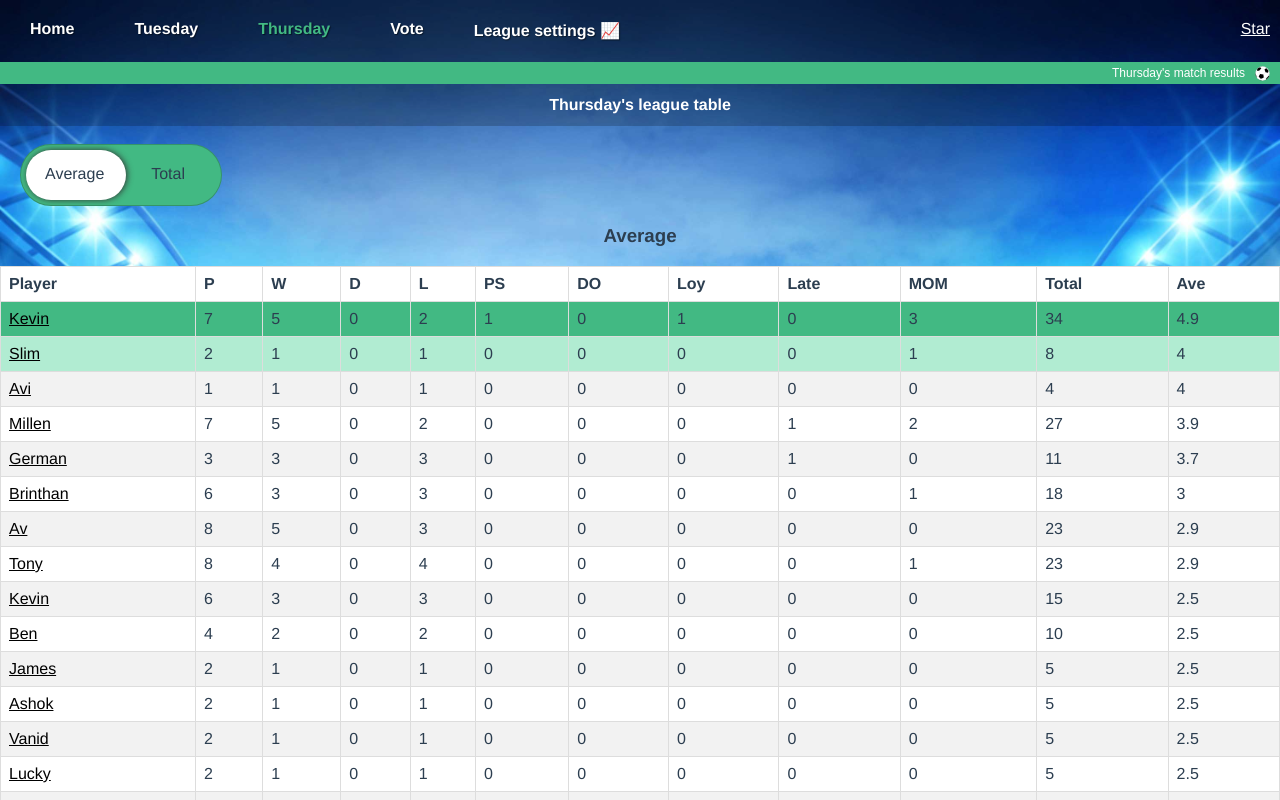
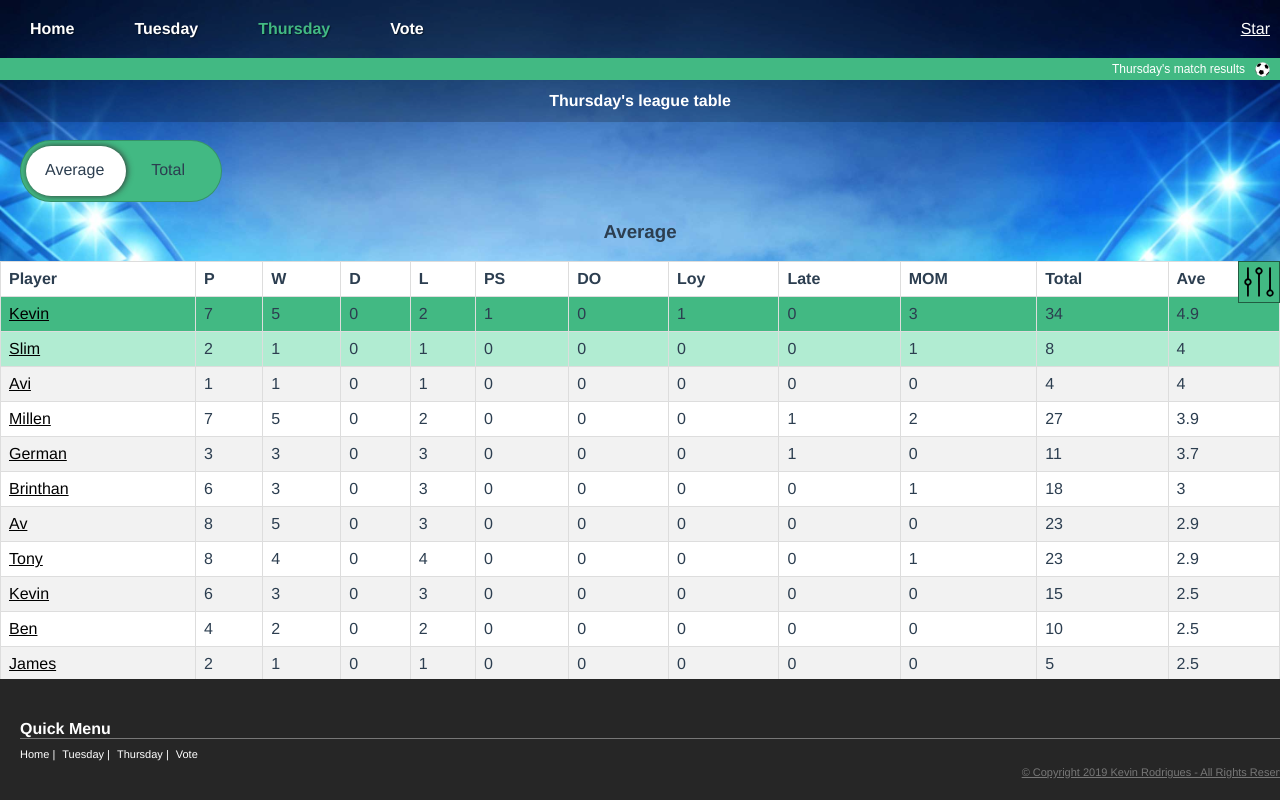
Before and after one commit to kevinrodrigues/football-league-standings, a Vue app: page /#/league-standings/thursday in a window 1280 px wide. Shown: the top 800 px of the page. Built offline with nearby package versions, Linux system fonts and the light colour scheme; what vue-js-modal would draw is missing.

Commit message:
VTF-2 - Added filtering and search overlay styles.

```diff
--- a/src/App.vue
+++ b/src/App.vue
@@ -1,4 +1,5 @@
 <template>
+  <div class="wrapper">
     <div id="app">
       <div class="github-cta">
         <a
@@ -29,21 +30,25 @@
                 }
               }">Thursday</router-link></li>
           <li><router-link to="/mom-votes/">Vote</router-link></li>
-        <li><button type="button" @click="showModal">League settings 📈</button></li>
         </ul>
       </div>
       <router-view :key="$route.fullPath"/>
       <modal-default-to-match-day />
+      <div class="push"></div>
+      <page-footer />
+    </div>
   </div>
 </template>
 
 <script>
 import { mapActions } from 'vuex';
 import ModalDefaultToMatchDay from '@/components/ModalDefaultToMatchDay.vue';
+import PageFooter from '@/components/PageFooter.vue';
 
 export default {
   components: {
     ModalDefaultToMatchDay,
+    PageFooter,
   },
   mounted() {
     const github = document.createElement('script');
@@ -73,6 +78,11 @@ body {
   margin: 0;
 }
 
+html, body {
+  height: 100%;
+  margin: 0;
+}
+
 h1 {
   color: #fff;
   background-color: rgba(0,0,0,0.2);
@@ -96,6 +106,7 @@ h1.stickyHeader {
   font-family: 'Avenir', Helvetica, Arial, sans-serif;
   text-align: center;
   color: #2c3e50;
+  margin-bottom: 133px;
 }
 
 #nav {
--- a/src/components/ModalMatchDetails.vue
+++ b/src/components/ModalMatchDetails.vue
@@ -18,7 +18,7 @@
                 <h3>💰 Late fines: <span>{{ fines }}</span></h3>
             </div>
 
-            <button @click="$modal.hide('match-details')">
+            <button @click="$modal.hide('match-details')" class="modal-close">
                 Close
             </button>
         </div>
@@ -83,6 +83,23 @@ export default {
 }
 
 .match-details-inner .score {
-    clear: both;
+  clear: both;
+}
+
+.modal-close {
+  padding: 10px;
+  background-color: #42b983;
+  border: none;
+  width: 100%;
+  margin-top: 20px;
+  color: #fff;
+  font-size: 18px;
+  font-weight: 700;
+}
+
+.modal-close:hover,
+.modal-close:focus {
+  cursor: pointer;
+  background-color: #5cf3af;
 }
 </style>
--- /dev/null
+++ b/src/components/PageFooter.vue
@@ -0,0 +1,63 @@
+<template>
+  <div class="footer">
+      <h4>Quick Menu</h4>
+    <ul>
+        <li>Home |</li>
+        <li>Tuesday |</li>
+        <li>Thursday |</li>
+        <li>Vote</li>
+    </ul>
+    <a href="https://github.com/kevinrodrigues" target="_blank">
+        &copy; Copyright {{ getCurrentYear }} Kevin Rodrigues - All Rights Reserved.
+    </a>
+  </div>
+</template>
+
+<script>
+export default {
+  computed: {
+    getCurrentYear() {
+      const date = new Date();
+      return date.getFullYear();
+    },
+  },
+};
+</script>
+
+<style scoped>
+.footer {
+    background: #262626;
+    padding: 20px;
+    margin-top: 20px;
+    color: #fff;
+    text-align: right;
+    position: fixed;
+    bottom: 0;
+    width: 100%;
+}
+
+.footer a {
+    color: #777;
+    font-size: 11px;
+}
+
+.footer h4 {
+    text-align: left;
+    margin-bottom: 5px;
+    border-bottom: 1px solid #777;
+}
+
+.footer ul {
+    text-align: left;
+    padding: 0;
+    margin: 0;
+}
+
+.footer li {
+    list-style: none;
+    list-style: none;
+    display: inline-block;
+    margin-right: 7px;
+    font-size: 11px;
+}
+</style>
--- a/src/views/LeagueTable.vue
+++ b/src/views/LeagueTable.vue
@@ -9,7 +9,7 @@
         {{ getCurrentSelectedLeagueDay }} league table
     </h1>
 
-    <div class="container">
+    <div class="container toggle-switch">
       <div class="l-col">
         <input type="checkbox" id="switch" />
         <label for="switch" @click="onToggleSwitcherState">
@@ -20,6 +20,25 @@
     </div>
 
     <h3>{{ getSwitchedStateHeading }}</h3>
+
+    <div class="filter-wrapper">
+      <button @click="onFilterPlayerOpened" class="filter-search">Filter table by player</button>
+    </div>
+
+    <div v-if="isFilterOverlayOpen" class="search-overlay block">
+      <h3>Filter table by player</h3>
+      <button @click="onFilterPlayerClosed" class="search-overlay-close">X</button>
+      <div class="centered">
+        <div class="search-box">
+          <form class="search-form">
+              <input type="text" v-model="search"/>
+              <button class="search-player-button" type="button" @click="onFilterPlayerClosed">
+                <span>Apply</span>
+              </button>
+          </form>
+        </div>
+      </div>
+    </div>
 
     <table>
       <tr class="table-heading">
@@ -37,7 +56,7 @@
         <th>Ave</th>
       </tr>
 
-      <tr v-for="item in sortedLeagueStandings"
+      <tr v-for="item in filteredPlayers"
           :key="item.id"
           class="table-stats">
           <td>
@@ -92,6 +111,8 @@ export default {
 
   data: () => ({
     toggleSwitcherActive: true,
+    search: '',
+    isFilterOverlayOpen: false,
   }),
 
   computed: {
@@ -133,6 +154,15 @@ export default {
       const { day } = this.$route.params;
 
       return day === 'thursday';
+    },
+
+    filteredPlayers() {
+      if (this.sortedLeagueStandings.length) {
+        return this.sortedLeagueStandings
+          .filter(player => player.player.toLowerCase().indexOf(this.search.toLowerCase()) >= 0);
+      }
+
+      return false;
     },
   },
 
@@ -180,6 +210,14 @@ export default {
 
     hide() {
       this.$modal.hide(MATCH_DETAILS);
+    },
+
+    onFilterPlayerOpened() {
+      this.isFilterOverlayOpen = true;
+    },
+
+    onFilterPlayerClosed() {
+      this.isFilterOverlayOpen = false;
     },
   },
 };
@@ -236,13 +274,13 @@ export default {
   border: 1px solid #eee;
 }
 
-input[type=checkbox]{
+.toggle-switch input[type=checkbox]{
   height: 0;
   width: 0;
   visibility: hidden;
 }
 
-label {
+.toggle-switch label {
   cursor: pointer;
   width: 200px;
   height: 60px;
@@ -253,19 +291,19 @@ label {
   border: 1px solid rgba(0,0,0,0.2);
 }
 
-label span {
+.toggle-switch label span {
   position: absolute;
   top: 33%;
   right: 36px;
   z-index: 9;
 }
 
-label span:first-child {
+.toggle-switch label span:first-child {
   left: 24px;
   text-align: left;
 }
 
-label:after {
+.toggle-switch label:after {
   content: '';
   position: absolute;
   top: 5px;
@@ -278,12 +316,12 @@ label:after {
   box-shadow: 1px 0 6px 0px #333;
 }
 
-input:checked + label:after {
+.toggle-switch input:checked + label:after {
   left: calc(100% - 5px);
   transform: translateX(-100%);
 }
 
-label:active:after {
+.toggle-switch label:active:after {
   width: 130px;
 }
 
@@ -335,4 +373,115 @@ label:active:after {
     text-align: right;
   }
 }
+
+.search-overlay h3 {
+  color: #fff;
+  margin-top: 15%;
+}
+
+.search-overlay-close {
+  position: absolute;
+  top: 25px;
+  right: 25px;
+  border: none;
+  background-color: transparent;
+  color: #fff;
+  font-size: 25px;
+}
+
+.block {
+  position: fixed;
+  top: 0;
+  right: 0;
+  bottom:0 ;
+  left: 0;
+  overflow: auto;
+  text-align: center;
+  background: rgba(0, 0, 0, 0.9);
+  border: #a0a0a0 solid 1px;
+  margin: 0;
+  z-index: 999;
+}
+
+.centered {
+  display: inline-block;
+  vertical-align: middle;
+  width: 70%;
+  padding: 10px 15px;
+  color: #FFF;
+  border: none;
+  background: transparent;
+}
+
+.search-box {
+  position: relative;
+  width: 100%;
+  margin: 0;
+}
+
+.search-form {
+  height: 4em;
+  border: 1px solid #999;
+  -webkit-border-radius: 2px;
+  -moz-border-radius: 2px;
+  border-radius: 2px;
+  background-color: #fff;
+  overflow: hidden;
+}
+
+.search-text {
+  font-size: 14px;
+  color: #ddd;
+  border-width: 0;
+  background: transparent;
+}
+
+.search-box input[type="text"] {
+  width: 90%;
+  padding: 20px;
+  color: #333;
+  outline: none;
+  font-size: 1.4em;
+  border: none;
+}
+
+.search-player-button {
+  position: absolute;
+  top: 0;
+  right: 0;
+  height: 4.7em;
+  width: 100px;
+  font-size: 14px;
+  color: #fff;
+  text-align: center;
+  line-height: 42px;
+  border-width: 0;
+  background-color: #4d90fe;
+  border-radius: 0 2px 2px 0;
+  cursor: pointer;
+}
+
+.filter-search:hover,
+.filter-search:focus {
+  cursor: pointer;
+  transform: scale(1.1);
+}
+
+.filter-wrapper {
+  position: fixed;
+  right: 0;
+  background-color:#42b983;
+  padding: 5px;
+  border: 1px solid rgba(0,0,0, 0.5);
+}
+
+.filter-search {
+  background: transparent url("../assets/filter.svg") no-repeat;
+  text-indent: -999em;
+  width: 30px;
+  height: 30px;
+  border: none;
+  transition: all 200ms;
+  float: right;
+}
 </style>
```
Also changed, not shown: src/assets/filter.svg (added). Lines whose indentation alone changed are shown as unchanged.
